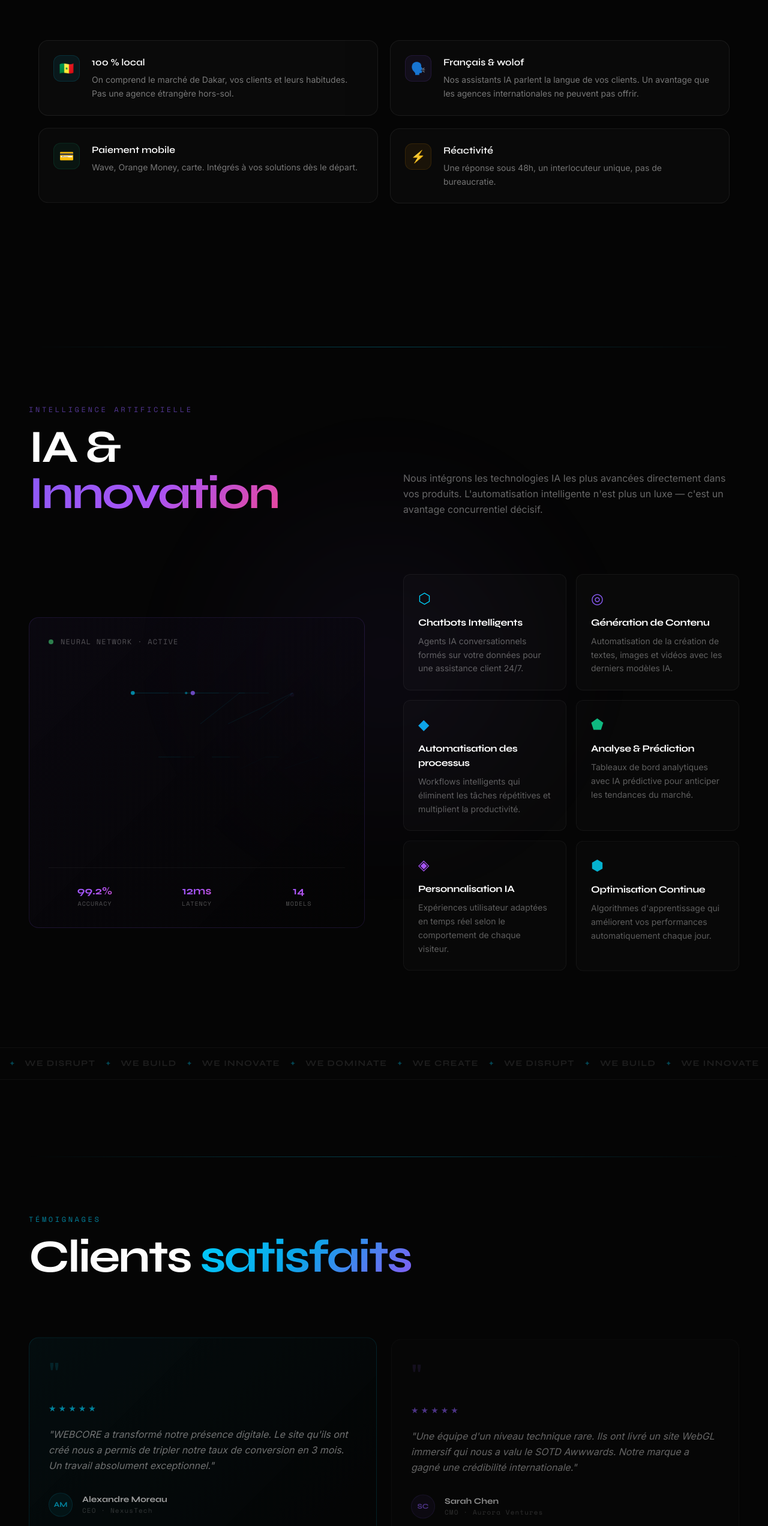
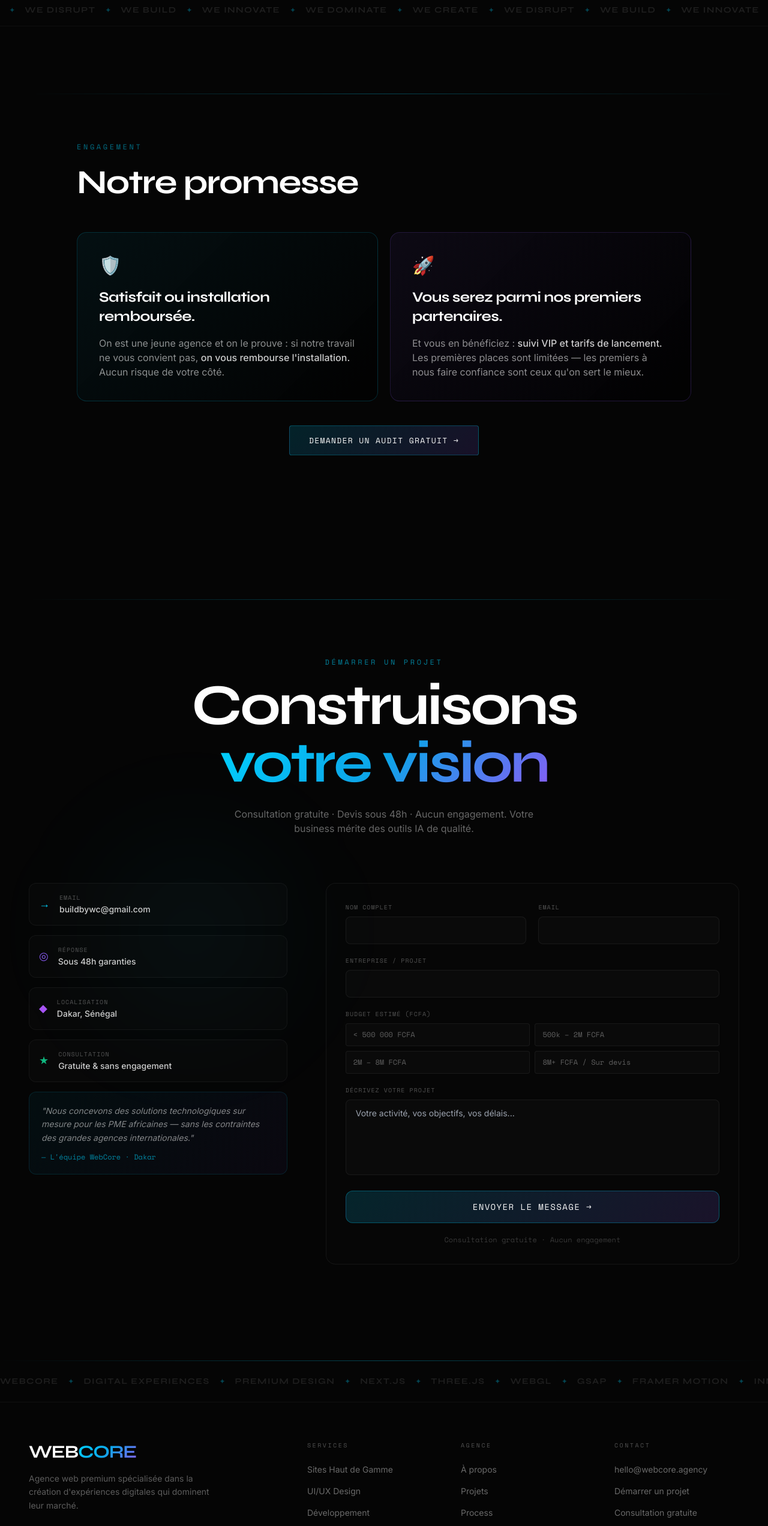
Before and after one commit to skyworksweb/skywoksweb, a Next.js app: page / in a window 1280 px wide. Shown: the part 7191-9735 px from the top of the page at 60% size. Built offline with nearby package versions, Linux system fonts and the light colour scheme.

Commit message:
feat: remplace faux projets/témoignages par garantie honnête et offre de lancement

```diff
--- a/app/page.tsx
+++ b/app/page.tsx
@@ -9,7 +9,6 @@ import Hero from "@/components/sections/Hero";
 import PainPoints from "@/components/sections/PainPoints";
 import Services from "@/components/sections/Services";
 import Pricing from "@/components/sections/Pricing";
-import Projects from "@/components/sections/Projects";
 import Process from "@/components/sections/Process";
 import WhyLocal from "@/components/sections/WhyLocal";
 import AISection from "@/components/sections/AISection";
@@ -71,9 +70,6 @@ export default function Home() {
           {/* Pricing */}
           <Pricing />
 
-          {/* Projects */}
-          <Projects />
-
           {/* Process */}
           <Process />
 
--- a/components/sections/Testimonials.tsx
+++ b/components/sections/Testimonials.tsx
@@ -1,171 +1,93 @@
 "use client";
-import { useRef, useState } from "react";
-import { motion, useInView, AnimatePresence } from "framer-motion";
-import { fadeInUp, staggerContainer } from "@/lib/animations";
-
-const testimonials = [
-  {
-    quote:
-      "WEBCORE a transformé notre présence digitale. Le site qu'ils ont créé nous a permis de tripler notre taux de conversion en 3 mois. Un travail absolument exceptionnel.",
-    author: "Alexandre Moreau",
-    role: "CEO · NexusTech",
-    initials: "AM",
-    color: "#00D4FF",
-    rating: 5,
-  },
-  {
-    quote:
-      "Une équipe d'un niveau technique rare. Ils ont livré un site WebGL immersif qui nous a valu le SOTD Awwwards. Notre marque a gagné une crédibilité internationale.",
-    author: "Sarah Chen",
-    role: "CMO · Aurora Ventures",
-    initials: "SC",
-    color: "#8B5CF6",
-    rating: 5,
-  },
-  {
-    quote:
-      "L'intégration IA qu'ils ont développée pour notre plateforme e-commerce a augmenté notre AOV de 180%. Un ROI qui dépasse toutes nos attentes initiales.",
-    author: "Marc Dubois",
-    role: "Fondateur · Quantum Store",
-    initials: "MD",
-    color: "#0EA5E9",
-    rating: 5,
-  },
-  {
-    quote:
-      "Professionnels, créatifs et toujours à la pointe. Chaque projet avec WEBCORE est une collaboration où l'on sait que le résultat sera spectaculaire.",
-    author: "Léa Martin",
-    role: "Directrice Digitale · Elysium Group",
-    initials: "LM",
-    color: "#10B981",
-    rating: 5,
-  },
-];
+import { useRef } from "react";
+import { motion, useInView } from "framer-motion";
 
 export default function Testimonials() {
   const ref = useRef(null);
-  const inView = useInView(ref, { once: true, margin: "-100px" });
-  const [active, setActive] = useState(0);
+  const inView = useInView(ref, { once: true, margin: "-80px" });
 
   return (
-    <section id="testimonials" className="relative py-32 px-6 md:px-12">
-      <div className="section-line mb-24" />
+    <section id="testimonials" className="relative py-20 md:py-28 px-4 md:px-12">
+      <div className="section-line mb-16 md:mb-20" />
 
-      <div className="max-w-7xl mx-auto">
+      <div className="max-w-5xl mx-auto">
         {/* Header */}
         <motion.div
           ref={ref}
-          className="mb-20"
-          initial="hidden"
-          animate={inView ? "visible" : "hidden"}
-          variants={staggerContainer}
+          className="mb-12"
+          initial={{ opacity: 0, y: 32 }}
+          animate={inView ? { opacity: 1, y: 0 } : {}}
+          transition={{ duration: 0.7, ease: [0.22, 1, 0.36, 1] }}
         >
-          <motion.span
-            variants={fadeInUp}
-            custom={0}
-            className="font-mono text-xs tracking-[0.3em] text-electric/60 uppercase block mb-4"
+          <span className="font-mono text-xs tracking-[0.3em] text-electric/50 uppercase block mb-4">
+            Engagement
+          </span>
+          <h2
+            className="font-display font-bold text-white leading-tight"
+            style={{ fontSize: "clamp(1.8rem, 5vw, 3.5rem)", letterSpacing: "-0.03em" }}
           >
-            Témoignages
-          </motion.span>
-          <motion.h2
-            variants={fadeInUp}
-            custom={0.1}
-            className="font-display font-bold tracking-tighter text-white leading-none"
-            style={{ fontSize: "clamp(2.5rem, 6vw, 5rem)", letterSpacing: "-0.04em" }}
-          >
-            Clients
-            <span className="gradient-text-blue"> satisfaits</span>
-          </motion.h2>
+            Notre promesse
+          </h2>
         </motion.div>
 
-        <div className="grid grid-cols-1 md:grid-cols-2 gap-6">
-          {testimonials.map((t, i) => (
-            <motion.div
-              key={i}
-              className="relative p-8 rounded-2xl cursor-none group"
-              style={{
-                background:
-                  active === i
-                    ? `linear-gradient(135deg, rgba(${hexToRgb(t.color)},0.07) 0%, rgba(5,5,5,0.9) 100%)`
-                    : "rgba(255,255,255,0.02)",
-                border: `1px solid ${active === i ? t.color + "30" : "rgba(255,255,255,0.05)"}`,
-                transition: "all 0.4s ease",
-              }}
-              initial={{ opacity: 0, y: 40 }}
-              whileInView={{ opacity: 1, y: 0 }}
-              viewport={{ once: true }}
-              transition={{ duration: 0.7, delay: i * 0.1, ease: [0.22, 1, 0.36, 1] }}
-              onMouseEnter={() => setActive(i)}
-            >
-              {/* Quote mark */}
-              <div
-                className="font-display text-6xl leading-none mb-4 select-none"
-                style={{ color: t.color + "30" }}
-              >
-                "
-              </div>
+        <div className="grid grid-cols-1 md:grid-cols-2 gap-5">
+          {/* Guarantee card */}
+          <motion.div
+            className="rounded-2xl p-7 md:p-9"
+            style={{
+              background: "linear-gradient(135deg, rgba(0,212,255,0.06) 0%, rgba(0,0,0,0.5) 100%)",
+              border: "1px solid rgba(0,212,255,0.18)",
+            }}
+            initial={{ opacity: 0, y: 36 }}
+            animate={inView ? { opacity: 1, y: 0 } : {}}
+            transition={{ duration: 0.7, delay: 0.1, ease: [0.22, 1, 0.36, 1] }}
+          >
+            <div className="text-3xl mb-5">🛡️</div>
+            <h3 className="font-display font-bold text-white text-xl md:text-2xl tracking-tight mb-4">
+              Satisfait ou installation remboursée.
+            </h3>
+            <p className="text-white/55 text-sm md:text-base leading-relaxed">
+              On est une jeune agence et on le prouve : si notre travail ne vous convient pas,{" "}
+              <span className="text-white/80 font-medium">on vous rembourse l'installation.</span>{" "}
+              Aucun risque de votre côté.
+            </p>
+          </motion.div>
 
-              {/* Stars */}
-              <div className="flex gap-1 mb-5">
-                {Array.from({ length: t.rating }).map((_, s) => (
-                  <span key={s} style={{ color: t.color }} className="text-sm">
-                    ★
-                  </span>
-                ))}
-              </div>
-
-              {/* Quote */}
-              <p className="text-white/70 leading-relaxed text-base mb-8 italic">
-                "{t.quote}"
-              </p>
-
-              {/* Author */}
-              <div className="flex items-center gap-4">
-                {/* Avatar */}
-                <div
-                  className="w-10 h-10 rounded-full flex items-center justify-center font-display font-bold text-xs flex-shrink-0"
-                  style={{
-                    background: `${t.color}15`,
-                    border: `1px solid ${t.color}30`,
-                    color: t.color,
-                  }}
-                >
-                  {t.initials}
-                </div>
-                <div>
-                  <div className="font-display font-bold text-sm text-white">{t.author}</div>
-                  <div className="font-mono text-[11px] text-white/30 tracking-widest">
-                    {t.role}
-                  </div>
-                </div>
-              </div>
-            </motion.div>
-          ))}
+          {/* Launch offer card */}
+          <motion.div
+            className="rounded-2xl p-7 md:p-9"
+            style={{
+              background: "linear-gradient(135deg, rgba(139,92,246,0.07) 0%, rgba(0,0,0,0.5) 100%)",
+              border: "1px solid rgba(139,92,246,0.2)",
+            }}
+            initial={{ opacity: 0, y: 36 }}
+            animate={inView ? { opacity: 1, y: 0 } : {}}
+            transition={{ duration: 0.7, delay: 0.2, ease: [0.22, 1, 0.36, 1] }}
+          >
+            <div className="text-3xl mb-5">🚀</div>
+            <h3 className="font-display font-bold text-white text-xl md:text-2xl tracking-tight mb-4">
+              Vous serez parmi nos premiers partenaires.
+            </h3>
+            <p className="text-white/55 text-sm md:text-base leading-relaxed">
+              Et vous en bénéficiez :{" "}
+              <span className="text-white/80 font-medium">suivi VIP et tarifs de lancement.</span>{" "}
+              Les premières places sont limitées — les premiers à nous faire confiance sont ceux qu'on sert le mieux.
+            </p>
+          </motion.div>
         </div>
 
-        {/* Bottom CTA */}
+        {/* CTA */}
         <motion.div
-          className="mt-16 text-center"
+          className="mt-10 flex justify-center"
           initial={{ opacity: 0, y: 20 }}
-          whileInView={{ opacity: 1, y: 0 }}
-          viewport={{ once: true }}
-          transition={{ duration: 0.6 }}
+          animate={inView ? { opacity: 1, y: 0 } : {}}
+          transition={{ duration: 0.6, delay: 0.35, ease: [0.22, 1, 0.36, 1] }}
         >
-          <p className="text-white/30 font-mono text-xs tracking-widest uppercase mb-6">
-            Rejoignez 50+ clients satisfaits
-          </p>
-          <a href="#contact" className="btn-primary">
-            Démarrer votre transformation →
+          <a href="#contact" className="btn-primary text-sm">
+            Demander un audit gratuit →
           </a>
         </motion.div>
       </div>
     </section>
   );
 }
-
-function hexToRgb(hex: string): string {
-  const r = /^#?([a-f\d]{2})([a-f\d]{2})([a-f\d]{2})$/i.exec(hex);
-  return r
-    ? `${parseInt(r[1], 16)},${parseInt(r[2], 16)},${parseInt(r[3], 16)}`
-    : "0,212,255";
-}
```
